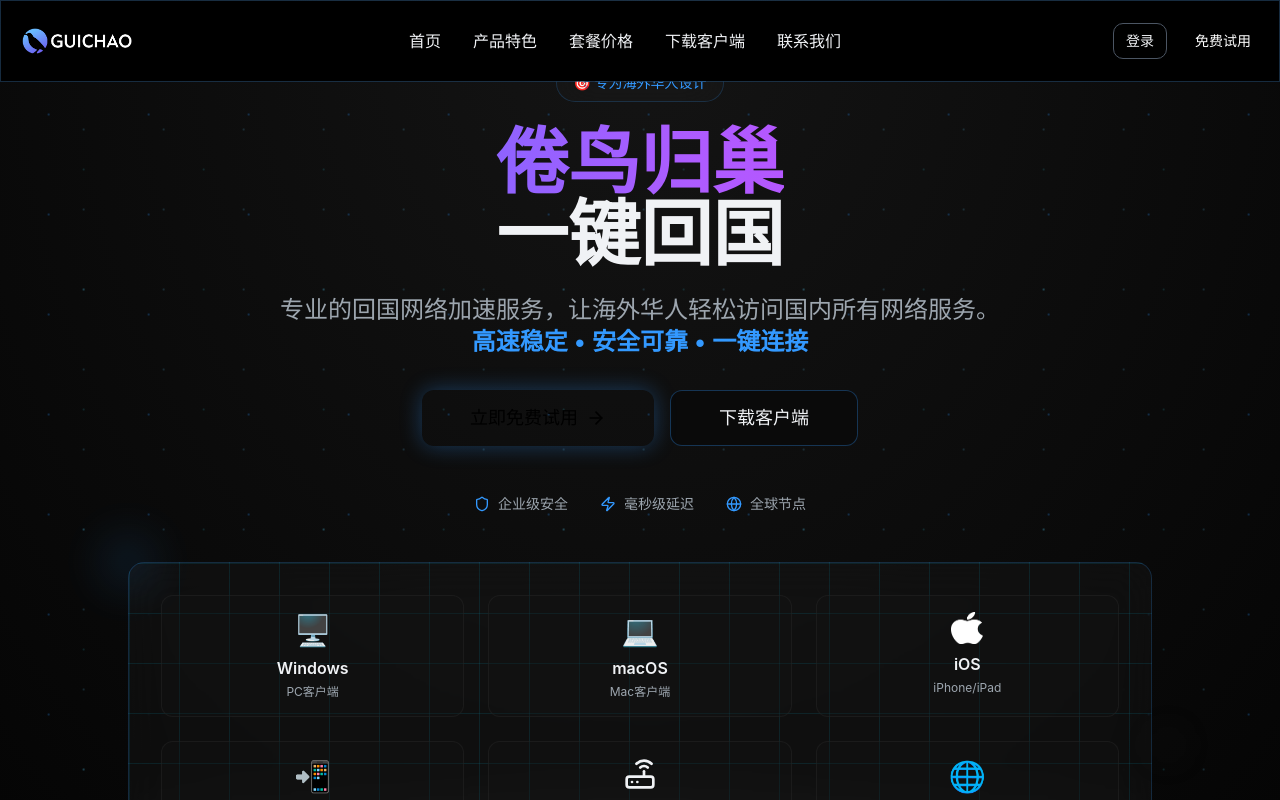
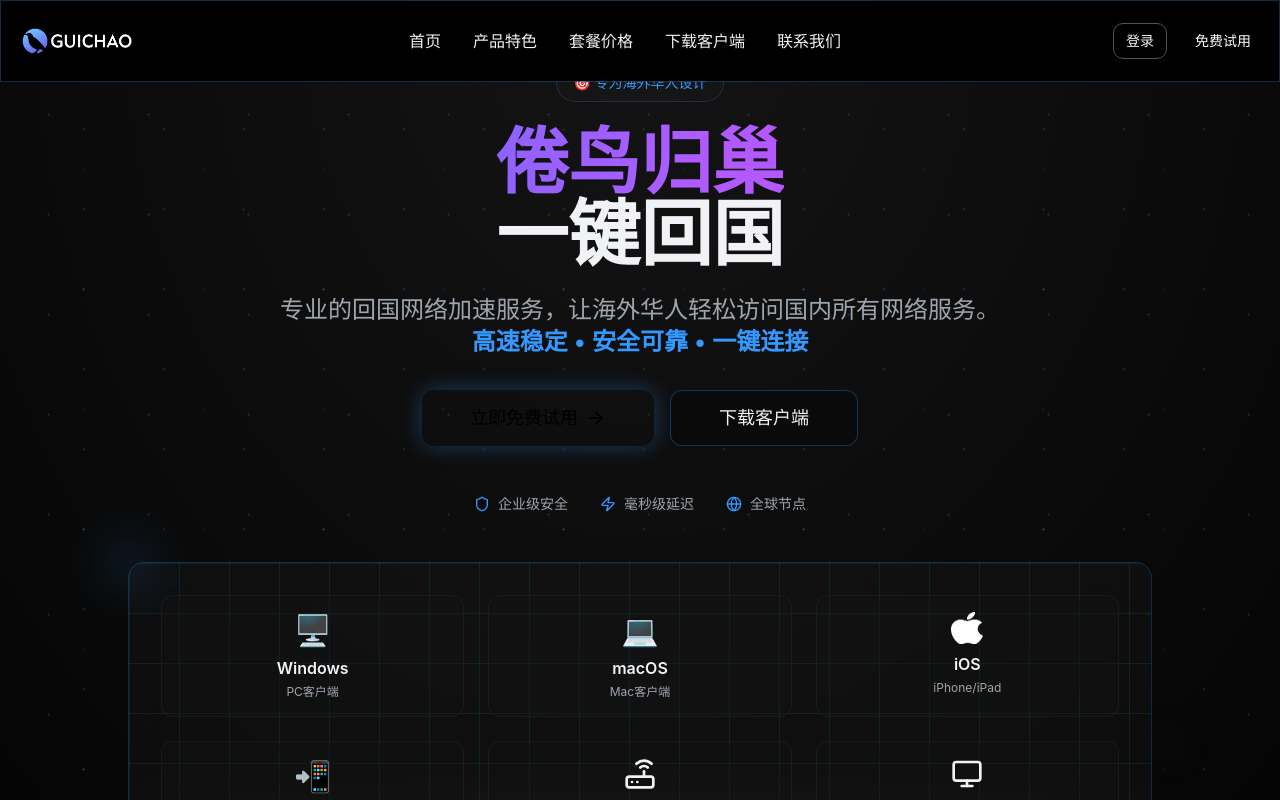
Before and after one commit to Alexneilcaiqiqi/vivid-palette-ai, a React (Vite) app: page / in a window 1280 px wide. Shown: the top 800 px of the page. Built offline with nearby package versions, Linux system fonts and the light colour scheme.

Commit message:
Update browser icon
Change browser icon to a lighter shade.

```diff
--- a/src/components/Hero.tsx
+++ b/src/components/Hero.tsx
@@ -1,5 +1,5 @@
 import { Button } from "@/components/ui/button";
-import { ArrowRight, Globe, Shield, Zap, Smartphone, Router } from "lucide-react";
+import { ArrowRight, Globe, Shield, Zap, Smartphone, Router, Monitor } from "lucide-react";
 
 const Hero = () => {
   return (
@@ -69,7 +69,7 @@ const Hero = () => {
                 { name: "iOS", icon: <img src="/lovable-uploads/245d7d96-4fe5-44ae-8811-373f42859b30.png" alt="iOS" className="w-8 h-8" />, desc: "iPhone/iPad" },
                 { name: "Android", icon: "📲", desc: "安卓手机" },
                 { name: "路由器", icon: <Router className="w-8 h-8 text-foreground" />, desc: "全家共享" },
-                { name: "浏览器", icon: "🌐", desc: "免装插件" }
+                { name: "浏览器", icon: <Monitor className="w-8 h-8 text-foreground" />, desc: "免装插件" }
               ].map((platform, index) => (
                 <div
                   key={platform.name}
```
